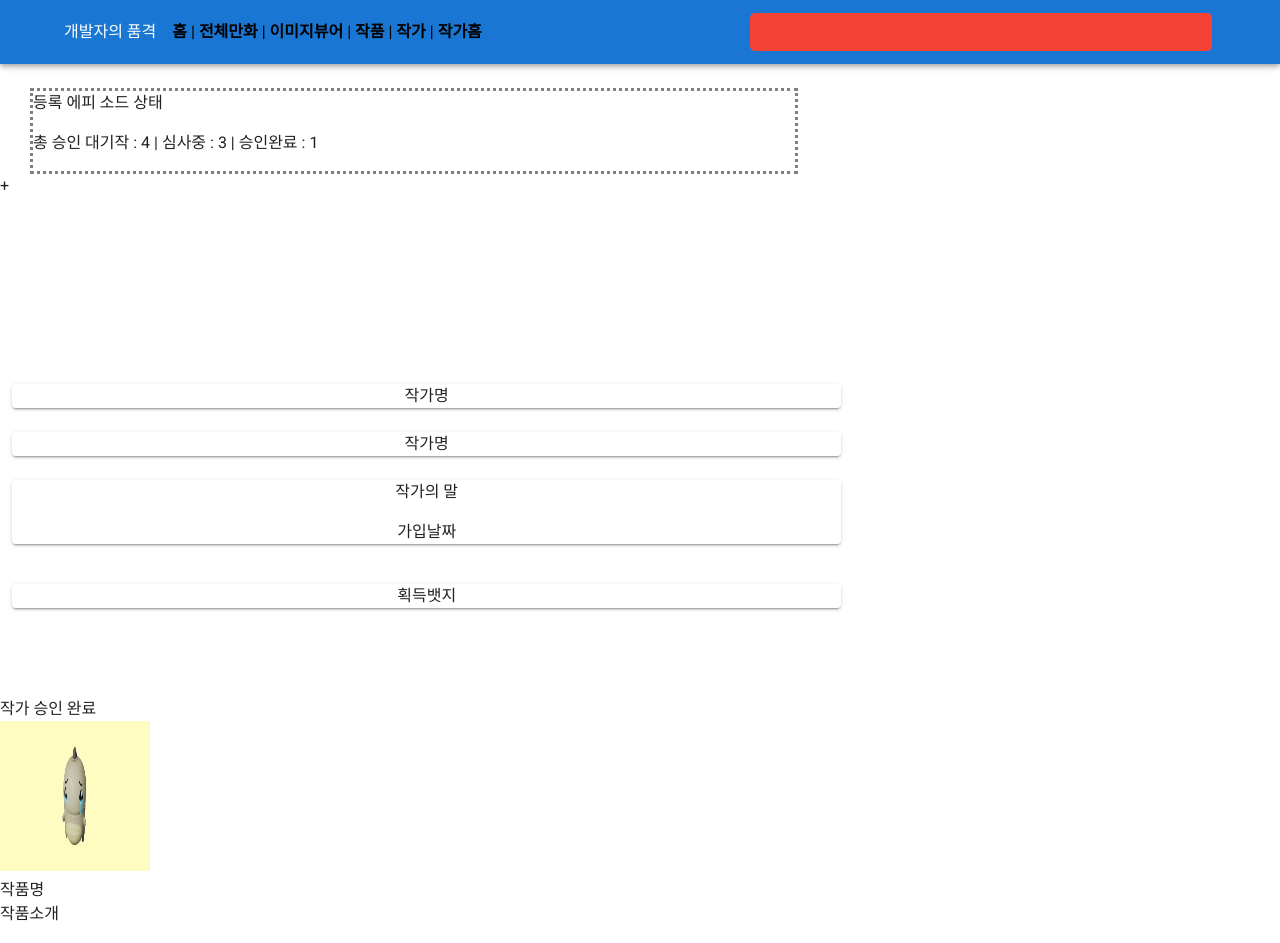
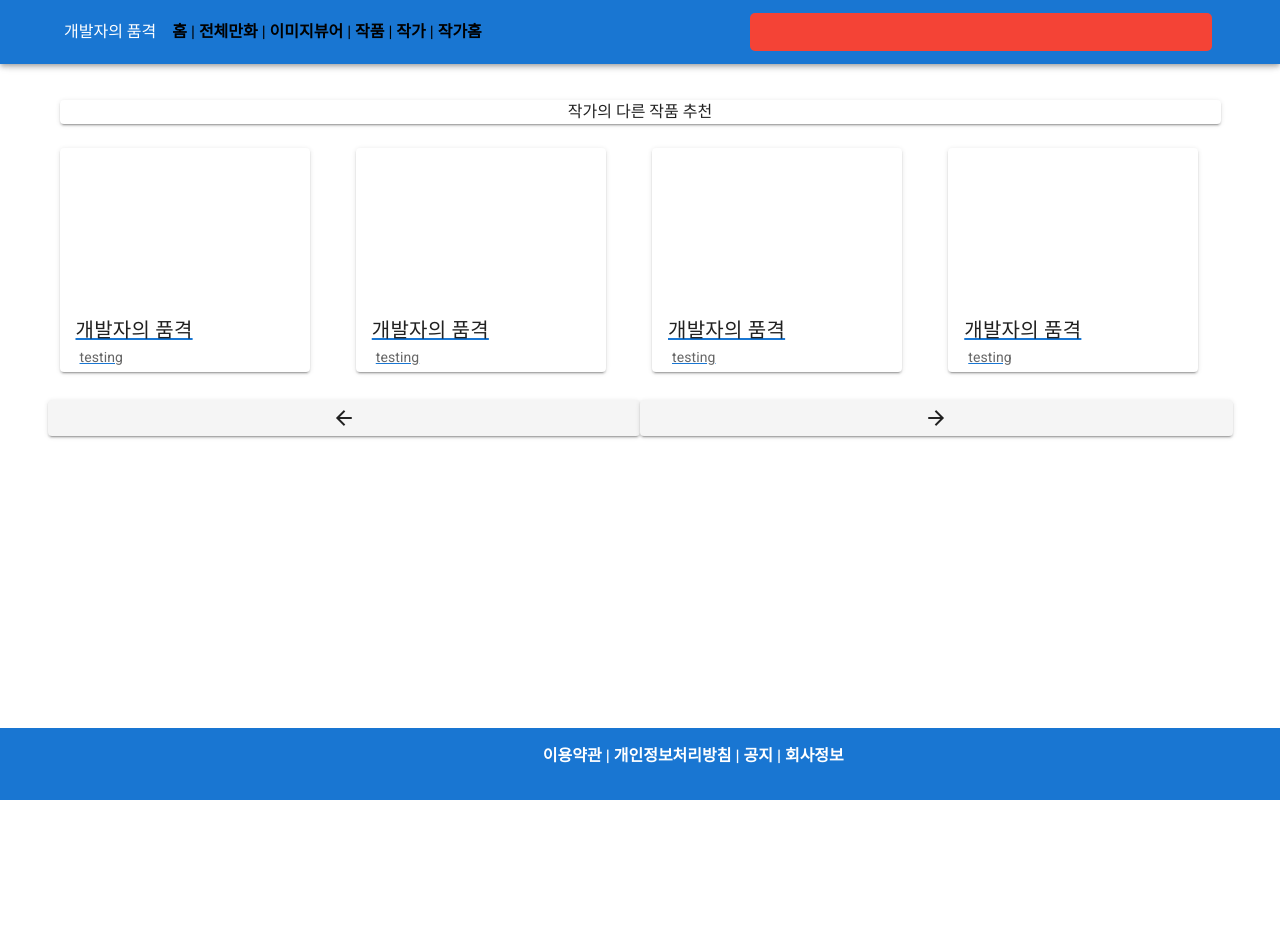
Before and after one commit to hyunjunyong/WEBTOON, a Vue app in the folder frontend/: page /#/writer_home in a window 1280 px wide. Shown: the top 943 px of the page. After the commit the page ends 800 px from the top, so only its background shows below. Built offline with nearby package versions, Linux system fonts and the light colour scheme.

Commit message:
viewer-end 컴포넌트 작성

```diff
--- a/frontend/src/css/WRITER_Home.css
+++ /dev/null
@@ -1,9 +0,0 @@
-.profile_all {
-  /* float: left; */
-}
-.status_thm {
-  border-style: dotted;
-  border-color: gray;
-  width: 60%;
-  margin-left: 30px;
-}
--- a/frontend/src/views/WRITER_Home.vue
+++ b/frontend/src/views/WRITER_Home.vue
@@ -1,34 +1,42 @@
 <template>
-  <div class="WRITER_Home">
-    <div class="status_thm"><p>등록 에피 소드 상태</p>
-      <p>총 승인 대기작 : 4 | 심사중 : 3 | 승인완료 : 1</p>
-    </div>
-    <div class="plus_Thumbnail">+</div>
-    <Writerprofile />
-    <div>작가 승인 완료</div>
-    <div class="Thumnail_all">
-      <div><img src="../img/nft.png" alt="" height="150px;" width="150px;"></div>
-      <div class="Thumnail_into">
-        <div class="Thumnail_name">작품명</div>
-        <div class="Thumnail_info">
-          <p>작품소개</p>
-          <p>회차 수</p>
-        </div>
-      </div>
-    </div>
-  </div>
+  <v-container>
+    <v-row>
+      <v-col>
+        <v-card class="text-center">작가의 다른 작품 추천</v-card>
+      </v-col>
+    </v-row>
+    <v-row>
+      <v-col v-for="n in 4" :key="n" cols="3" class="pa-0">
+        <Thumbnail />
+      </v-col>
+    </v-row>
+    <v-row>
+      <v-col class="pa-0">
+        <v-btn block>
+          <v-icon>mdi-arrow-left</v-icon>
+        </v-btn>
+      </v-col>
+      <v-col class="pa-0">
+        <v-btn block>
+          <v-icon>mdi-arrow-right</v-icon>
+        </v-btn>
+      </v-col>
+    </v-row>
+  </v-container>
 </template>
 
 <script>
-import Writerprofile from '../components/Writer-profile.vue'
+import Thumbnail from '../components/Thumbnail.vue';
+
 export default {
   name: "WRITER_Home",
   components: {
-    Writerprofile,
+    Thumbnail
+
   },
 };
 </script>
 
 <style scoped>
-@import "../css/WRITER_Home.css"
+
 </style>
```
Also changed, not shown: frontend/src/components/viewer-end.vue (added, +21 -0 lines).
